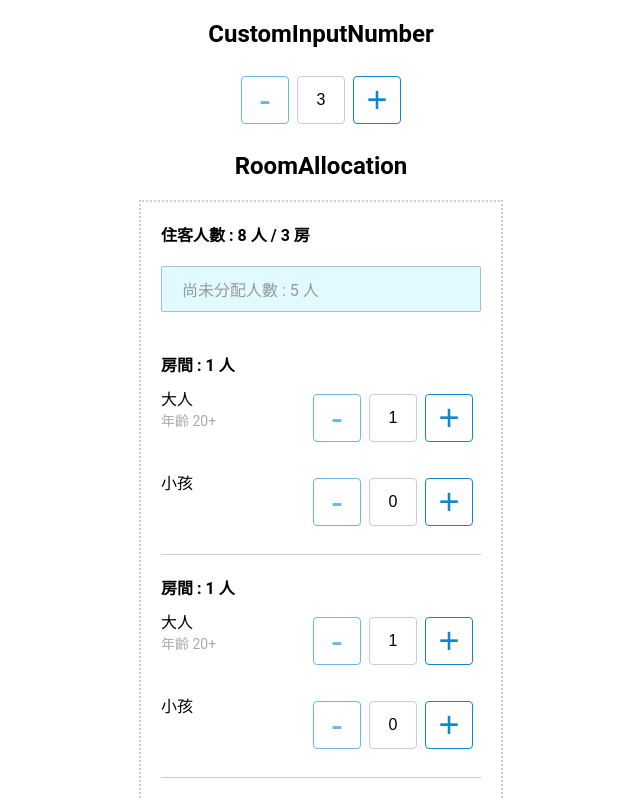
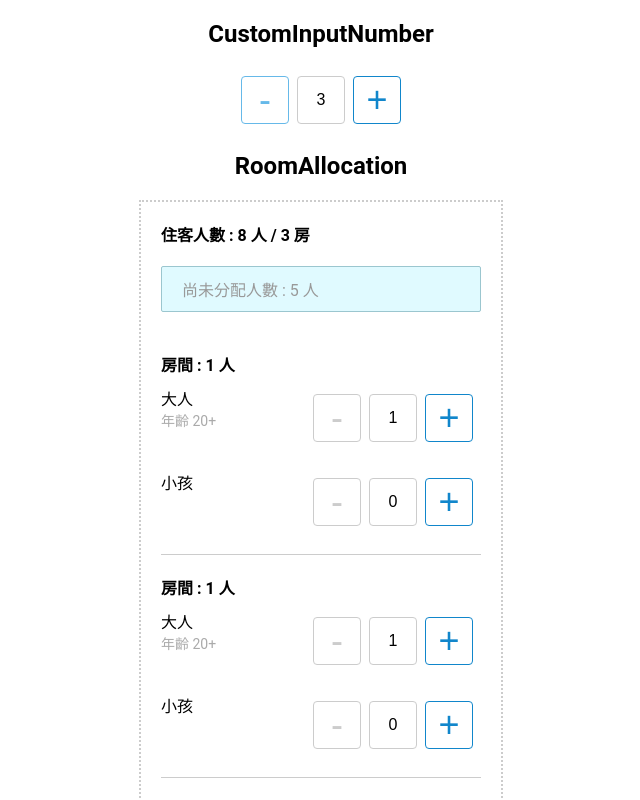
Before and after one commit to joe20182/react-webpack-custom-input, a React app: page / in a window 1280 px wide. Shown: the top 800 px of the page, without its empty margins (319-959 px from the left). Built offline with nearby package versions, Linux system fonts and the light colour scheme.

Commit message:
edit: disabled style

```diff
--- a/src/App.jsx
+++ b/src/App.jsx
@@ -8,13 +8,14 @@ const App = () => {
     <div className={classes.AppWrapper}>
       <h2>CustomInputNumber</h2>
       <CustomInputNumber
-        onBlur={() => {}}
-        onChange={() => {}}
+        onBlur={console.log}
+        onChange={console.log}
         max={10}
         min={-6}
         disabled={false}
         value={3}
         step={3}
+        name="test-input"
       />
       <h2>RoomAllocation</h2>
       <RoomAllocation guest={8} room={3} onChange={console.log} />
--- a/src/components/CustomInputNumber/StepButton.jsx
+++ b/src/components/CustomInputNumber/StepButton.jsx
@@ -23,10 +23,12 @@ const StepButton = ({
 
   return (
     <button
-      className={variant === "minus" ? classes.MinusBtn : classes.AddBtn}
+      className={`${variant === "minus" ? classes.MinusBtn : classes.AddBtn} ${
+        disabled && classes.Disabled
+      }`}
       onClick={onClick}
       type="button"
-      disabled={disabled}
+      // disabled={disabled}
       onMouseDown={() => setIsHolding(true)}
       onMouseUp={() => setIsHolding(false)}
     >
--- a/src/components/CustomInputNumber/index.jsx
+++ b/src/components/CustomInputNumber/index.jsx
@@ -34,7 +34,7 @@ const CustomInputNumber = ({
   // 點擊step按鈕
   const clickHandler = (num) => {
     // 禁止增加
-    if (num === 1 && disableAdd) return;
+    // if (num === 1 && disableAdd) return;
 
     setVal((preVal) => {
       const res = +preVal + num * step;
@@ -51,7 +51,7 @@ const CustomInputNumber = ({
     <div className={classes.InputWrapper}>
       <StepButton
         onClick={() => clickHandler(-1)}
-        disabled={disabled}
+        disabled={disabled || val <= min}
         variant="minus"
       >
         -
@@ -65,7 +65,10 @@ const CustomInputNumber = ({
         disabled={disabled}
         onBlur={onBlur}
       />
-      <StepButton onClick={() => clickHandler(1)} disabled={disabled}>
+      <StepButton
+        onClick={() => clickHandler(1)}
+        disabled={disabled || val >= max}
+      >
         +
       </StepButton>
     </div>
--- a/src/components/CustomInputNumber/index.module.css
+++ b/src/components/CustomInputNumber/index.module.css
@@ -33,7 +33,12 @@
   font-weight: 400;
   background-color: transparent;
 }
-.StepBtn:disabled {
+/* .StepBtn:disabled {
+  color: #ccc;
+  border: 1px solid #ccc;
+  cursor: no-drop;
+} */
+.StepBtn.Disabled {
   color: #ccc;
   border: 1px solid #ccc;
   cursor: no-drop;
```
